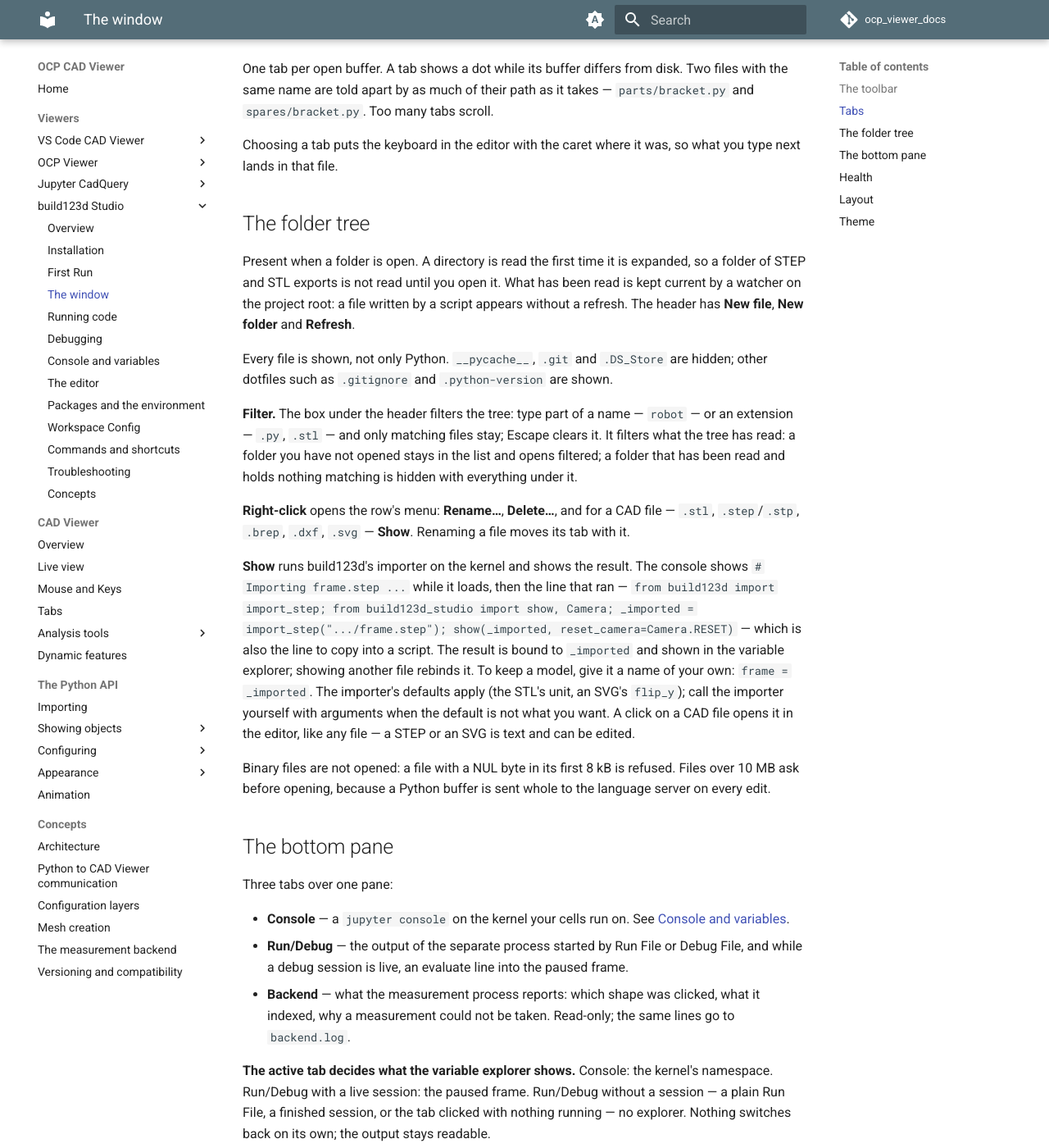
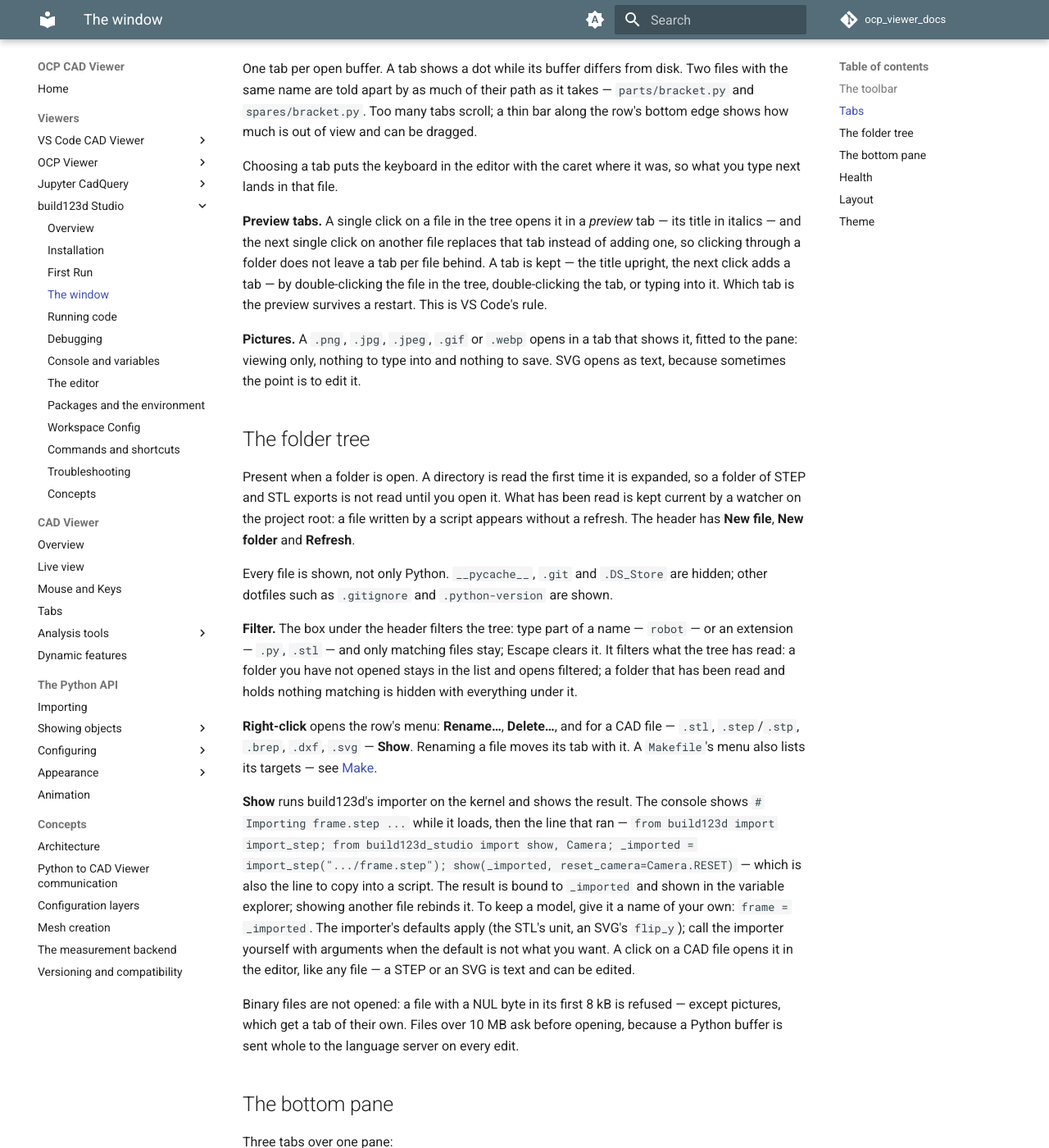
Before and after one commit to bernhard-42/ocp_viewer_docs, an MkDocs documentation site: the page built from docs/viewers/build123d_studio/window.md, in a window 1280 px wide and 1400 px high, scrolled down 1622 px. Shown: the whole window at 82% size. Built offline with MkDocs 1.6.1 and Material for MkDocs 9.7.7, drawn with Linux system fonts in a browser that asks for light colours; comment, search, counter and statistics services are not loaded; some of the changed text lies outside the part shown.

Commit message:
build123d Studio 0.7.1: the chapter follows the release
The window: the drawn scrollbar on the toolbar and the tab strip, preview
tabs and what keeps one, picture tabs, Interrupt on an idle kernel, the
Makefile row's menu, Stop while anything runs, a selection that stays in
its tab. The editor: pictures in the file-type table. Running code: the
Stop button, which show import reaches Studio from a script and which does
not, the PATH a run gets, a Make section. Packages: the git check's new
behaviour. Troubleshooting: a Makefile target's "command not found" and a
missing Make entry.

The viewer-ecosystem diagram is updated alongside.

Co-Authored-By: Claude Opus 5 (1M context) <noreply@anthropic.com>

```diff
--- a/docs/viewers/build123d_studio/window.md
+++ b/docs/viewers/build123d_studio/window.md
@@ -11,7 +11,7 @@ The four panes show the same object from four sides: the script that builds it,
 
 Left to right, in four groups. Every button's tooltip carries its current shortcut, so a rebound chord shows there.
 
-If the window is too narrow for the whole row, the row scrolls: **drag it sideways with the mouse**, or hold `Shift` and use the wheel. A drag never presses the button it started on. There is no scrollbar.
+If the window is too narrow for the whole row, the row scrolls: **drag it sideways with the mouse**, hold `Shift` and use the wheel, or drag the thin bar along the row's bottom edge, which appears whenever there is more to the right. A drag on the buttons never presses the one it started on.
 
 | Button                   | What it does                                                                                       |
 | ------------------------ | -------------------------------------------------------------------------------------------------- |
@@ -25,7 +25,7 @@ If the window is too narrow for the whole row, the row scrolls: **drag it sidewa
 | **Run Selection**        | Runs the selection on the kernel, or the current line if there is no selection.                    |
 | **Run All**              | Sends the whole buffer to the kernel.                                                              |
 | **Restart kernel**       | Starts a new kernel. The namespace goes with the old one.                                          |
-| **Interrupt**            | Interrupts what the kernel is running.                                                             |
+| **Interrupt**            | Interrupts what the kernel is running. Does nothing while the kernel is idle.                      |
 | **kernel indicator**     | `starting`, `idle` or `busy` — busy only for code _you_ ran. `busy [+2]` means two more runs are waiting behind it. |
 | **health chip**          | Absent while everything is well; see [Health](#health).                                            |
 | **Settings**             | Packages, new-file template, editor, viewer, debugging, test, shortcuts, application.             |
@@ -34,9 +34,13 @@ If the window is too narrow for the whole row, the row scrolls: **drag it sidewa
 
 ## Tabs
 
-One tab per open buffer. A tab shows a dot while its buffer differs from disk. Two files with the same name are told apart by as much of their path as it takes — `parts/bracket.py` and `spares/bracket.py`. Too many tabs scroll.
+One tab per open buffer. A tab shows a dot while its buffer differs from disk. Two files with the same name are told apart by as much of their path as it takes — `parts/bracket.py` and `spares/bracket.py`. Too many tabs scroll; a thin bar along the row's bottom edge shows how much is out of view and can be dragged.
 
 Choosing a tab puts the keyboard in the editor with the caret where it was, so what you type next lands in that file.
+
+**Preview tabs.** A single click on a file in the tree opens it in a *preview* tab — its title in italics — and the next single click on another file replaces that tab instead of adding one, so clicking through a folder does not leave a tab per file behind. A tab is kept — the title upright, the next click adds a tab — by double-clicking the file in the tree, double-clicking the tab, or typing into it. Which tab is the preview survives a restart. This is VS Code's rule.
+
+**Pictures.** A `.png`, `.jpg`, `.jpeg`, `.gif` or `.webp` opens in a tab that shows it, fitted to the pane: viewing only, nothing to type into and nothing to save. SVG opens as text, because sometimes the point is to edit it.
 
 ## The folder tree
 
@@ -46,23 +50,25 @@ Every file is shown, not only Python. `__pycache__`, `.git` and `.DS_Store` are
 
 **Filter.** The box under the header filters the tree: type part of a name — `robot` — or an extension — `.py`, `.stl` — and only matching files stay; Escape clears it. It filters what the tree has read: a folder you have not opened stays in the list and opens filtered; a folder that has been read and holds nothing matching is hidden with everything under it.
 
-**Right-click** opens the row's menu: **Rename…**, **Delete…**, and for a CAD file — `.stl`, `.step`/`.stp`, `.brep`, `.dxf`, `.svg` — **Show**. Renaming a file moves its tab with it.
+**Right-click** opens the row's menu: **Rename…**, **Delete…**, and for a CAD file — `.stl`, `.step`/`.stp`, `.brep`, `.dxf`, `.svg` — **Show**. Renaming a file moves its tab with it. A `Makefile`'s menu also lists its targets — see [Make](running.md#make).
 
 **Show** runs build123d's importer on the kernel and shows the result. The console shows `# Importing frame.step ...` while it loads, then the line that ran — `from build123d import import_step; from build123d_studio import show, Camera; _imported = import_step(".../frame.step"); show(_imported, reset_camera=Camera.RESET)` — which is also the line to copy into a script. The result is bound to `_imported` and shown in the variable explorer; showing another file rebinds it. To keep a model, give it a name of your own: `frame = _imported`. The importer's defaults apply (the STL's unit, an SVG's `flip_y`); call the importer yourself with arguments when the default is not what you want. A click on a CAD file opens it in the editor, like any file — a STEP or an SVG is text and can be edited.
 
-Binary files are not opened: a file with a NUL byte in its first 8 kB is refused. Files over 10 MB ask before opening, because a Python buffer is sent whole to the language server on every edit.
+Binary files are not opened: a file with a NUL byte in its first 8 kB is refused — except pictures, which get a tab of their own. Files over 10 MB ask before opening, because a Python buffer is sent whole to the language server on every edit.
 
 ## The bottom pane
 
 Three tabs over one pane:
 
 - **Console** — a `jupyter console` on the kernel your cells run on. See [Console and variables](console_variables.md).
-- **Run/Debug** — the output of the separate process started by Run File or Debug File, and while a debug session is live, an evaluate line into the paused frame.
+- **Run/Debug** — the output of the separate process started by Run File, Debug File, a test run or a Make target, and while a debug session is live, an evaluate line into the paused frame.
 - **Backend** — what the measurement process reports: which shape was clicked, what it indexed, why a measurement could not be taken. Read-only; the same lines go to `backend.log`.
 
 **The active tab decides what the variable explorer shows.** Console: the kernel's namespace. Run/Debug with a live session: the paused frame. Run/Debug without a session — a plain Run File, a finished session, or the tab clicked with nothing running — no explorer. Nothing switches back on its own; the output stays readable.
 
-While a debug session is live, the step controls — continue, step over, step into, step out, restart, stop — sit in the same tab row.
+While a debug session is live, the step controls — continue, step over, step into, step out, restart, stop — sit in the same tab row. While anything else runs in a process of its own — a file, tests, make — the row holds **Stop** alone, which ends it.
+
+Text selected with the mouse in the Run/Debug or Backend tab stays in that tab: a drag does not run on into the editor or across the tab names.
 
 **Camera shortcut.** The button at the right end of the tab row shows the kernel's `reset_camera` default, the one `show()` uses when you pass none: a flip-camera icon means the next show resets the camera to fit the model; a photo-camera icon means the camera stays where you left it (`KEEP`, or `CENTER` from Settings). A click switches between the two by running `set_defaults(reset_camera=…)` on the kernel; the line appears in the console, and the icon changes when the kernel confirms it. The button always shows the kernel's current default, so a `set_defaults()` in your own script, a line typed in the console or a `reset_defaults()` all show in it. It changes the session's default only: a kernel restart brings back what Settings → Viewer → reset_camera says.
 
```
Also changed, not shown: docs/viewers/build123d_studio/editor.md (+2 -1 lines), docs/viewers/build123d_studio/packages.md (+1 -1 lines), docs/viewers/build123d_studio/running.md (+16 -4 lines), docs/viewers/build123d_studio/troubleshooting.md (+20 -18 lines), docs/assets/viewer-ecosystem.png, 1 other file.
